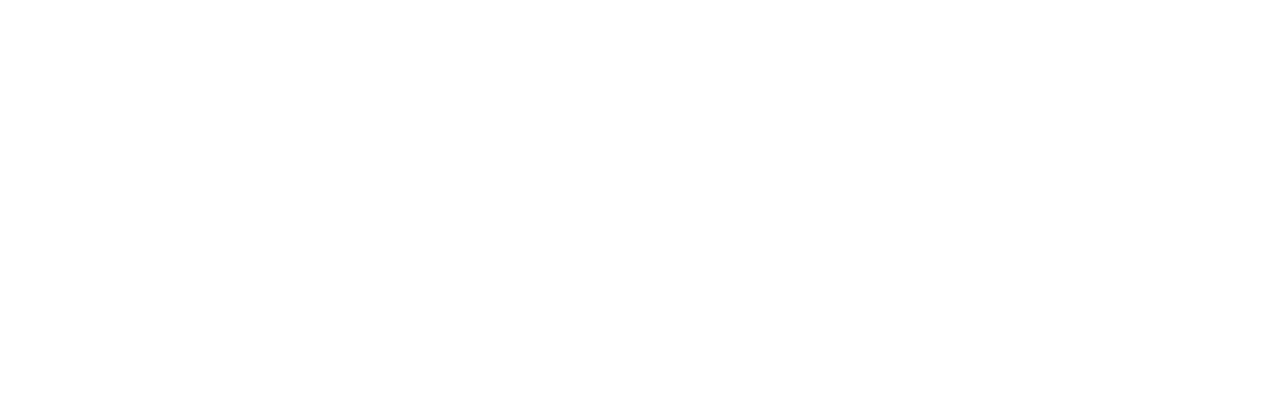
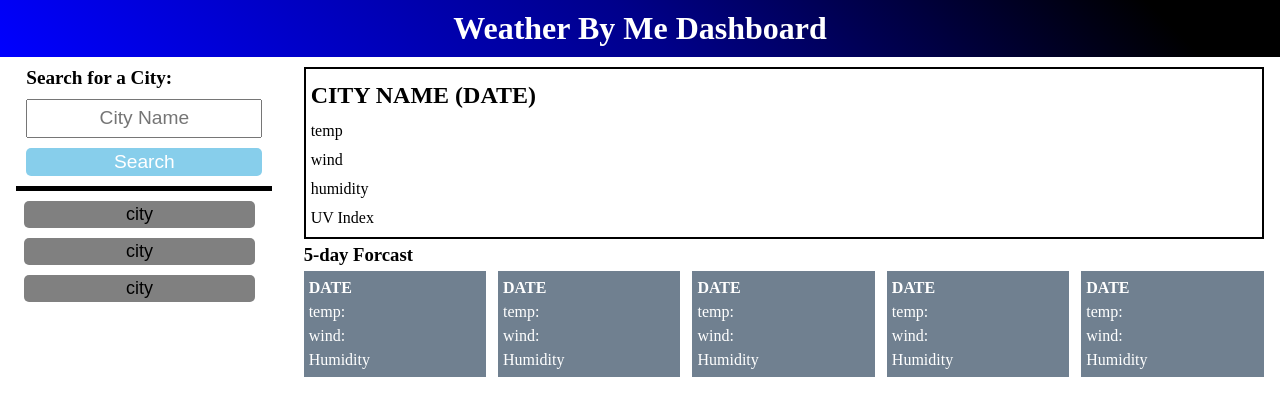
Before and after one commit to dsamuelson/Weatherbyme, a plain HTML site: page index.html in a window 1280 px wide. Drawn offline with Linux system fonts and the light colour scheme.

Commit message:
formatted page styling

```diff
--- a/assets/css/styles.css
+++ b/assets/css/styles.css
@@ -0,0 +1,112 @@
+* {
+    padding: 0;
+    margin: 0;
+    box-sizing: border-box;
+}
+header {
+    display: flex;
+    width: 100%;
+    justify-content: center;
+    flex-wrap: wrap;
+    padding-top: 10px;
+    padding-bottom: 10px;
+    margin-bottom: 10px;
+    background-image: linear-gradient(45deg, blue 0%, darkblue 50%, black 90% );
+    color: white;
+}
+
+main {
+    display: flex;
+    flex-wrap: wrap;
+    width: 100%;
+    justify-content: space-evenly;
+}
+
+.search-box {
+    display: flex;
+    flex-direction: column;
+    width: 20%;
+}
+
+.search-form {
+    display: flex;
+    flex-direction: column;
+    border-bottom: 5px black solid;
+    width: 100%;
+}
+
+.cs-label {
+    margin-left: 10px;
+    font-weight: bold;
+    font-size: larger;
+}
+
+.cs-input {
+    margin: 10px 10px;
+    font-size: larger;
+    line-height: 1.8;
+    text-align: center;
+}
+
+.cs-btn {
+    color: white;
+    background-color: skyblue;
+    border: none;
+    border-radius: 5px;
+    font-size: larger;
+    padding-top: 3px;
+    padding-bottom: 3px;
+    margin: 0px 10px 10px 10px;
+}
+
+.cs-btn:hover {
+    background-color: blue;
+}
+
+.p-search-btn {
+    color: black;
+    background-color: grey;
+    border: none;
+    border-radius: 5px;
+    width: 90%;
+    line-height: 1.5;
+    font-size: large;
+    margin-top: 10px;
+    margin-left: 8px;
+    margin-right: auto;
+}
+
+.p-search-btn:hover {
+    background-color: black;
+    color: white;
+}
+
+.weather-box {
+    margin-left: 15px;
+    width: 75%;
+}
+
+.wb-top {
+    border: 2px black solid;
+    padding: 5px;
+    line-height: 1.8;
+}
+
+.five-day-label {
+    margin-bottom: 5px;
+    margin-top: 5px;
+}
+
+.forcast-boxes {
+    display: flex;
+    flex-wrap: wrap;
+    justify-content: space-between;
+}
+
+.f-box {
+    background-color: slategray;
+    color: white;
+    line-height: 1.5;
+    padding: 5px;
+    width: 19%;
+}
--- a/index.html
+++ b/index.html
@@ -8,7 +8,74 @@
     <title>WeatherByMe</title>
 </head>
 <body>
+    <header class="top-banner">
+        <h1>Weather By Me Dashboard</h1>
+    </header>
+    <main>
+        <div class="search-box">
+            <form class="search-form">
+                <label for="city-search" class="cs-label">Search for a City:</label>
+                <input type="text" placeholder="City Name" name="city-search" class="cs-input" id="city-search">
+                <button class="cs-btn">Search</button>
+            </form>
+            <div class="previous-cs-box">
+                <button class="p-search-btn">city</button>
+                <button class="p-search-btn">city</button>
+                <button class="p-search-btn">city</button>
+            </div>
+        </div>
+        <div class="weather-box" id="weather-box">
+            <div class="wb-top" id="wb-top">
+                <h2>CITY NAME (DATE) <span id="curr-w-symbol"></span></h2>
+                <p>temp</p>
+                <p>wind</p>
+                <p>humidity</p>
+                <p>UV Index</p>
+            </div>
+            <div class="wb-forcast" id="wb-forcast">
+                <h3 class="five-day-label">5-day Forcast</h3>
+                <div class="forcast-boxes">
+                    <div class="f-box">
+                        <h4>DATE</h4>
+                        <span class="w-symbol"></span>
+                        <p>temp:</p>
+                        <p>wind:</p>
+                        <p>Humidity</p>
+                    </div>
+                    <div class="f-box">
+                        <h4>DATE</h4>
+                        <span class="w-symbol"></span>
+                        <p>temp:</p>
+                        <p>wind:</p>
+                        <p>Humidity</p>
+                    </div>
+                    <div class="f-box">
+                        <h4>DATE</h4>
+                        <span class="w-symbol"></span>
+                        <p>temp:</p>
+                        <p>wind:</p>
+                        <p>Humidity</p>
+                    </div>
+                    <div class="f-box">
+                        <h4>DATE</h4>
+                        <span class="w-symbol"></span>
+                        <p>temp:</p>
+                        <p>wind:</p>
+                        <p>Humidity</p>
+                    </div>
+                    <div class="f-box">
+                        <h4>DATE</h4>
+                        <span class="w-symbol"></span>
+                        <p>temp:</p>
+                        <p>wind:</p>
+                        <p>Humidity</p>
+                    </div>
+                </div>
+            </div>
 
+        </div>
+
+    </main>
     <script src="./assets/js/script.js"></script>
 </body>
 </html>
```
